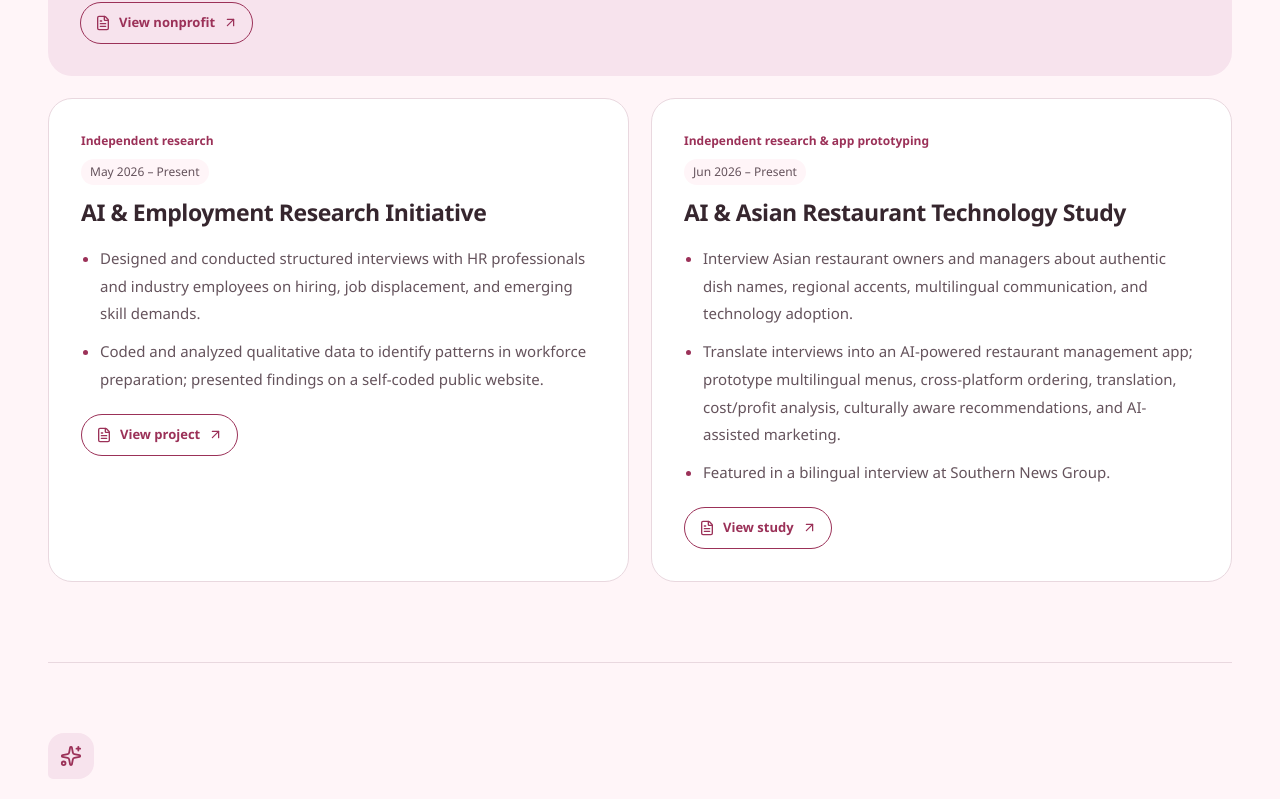
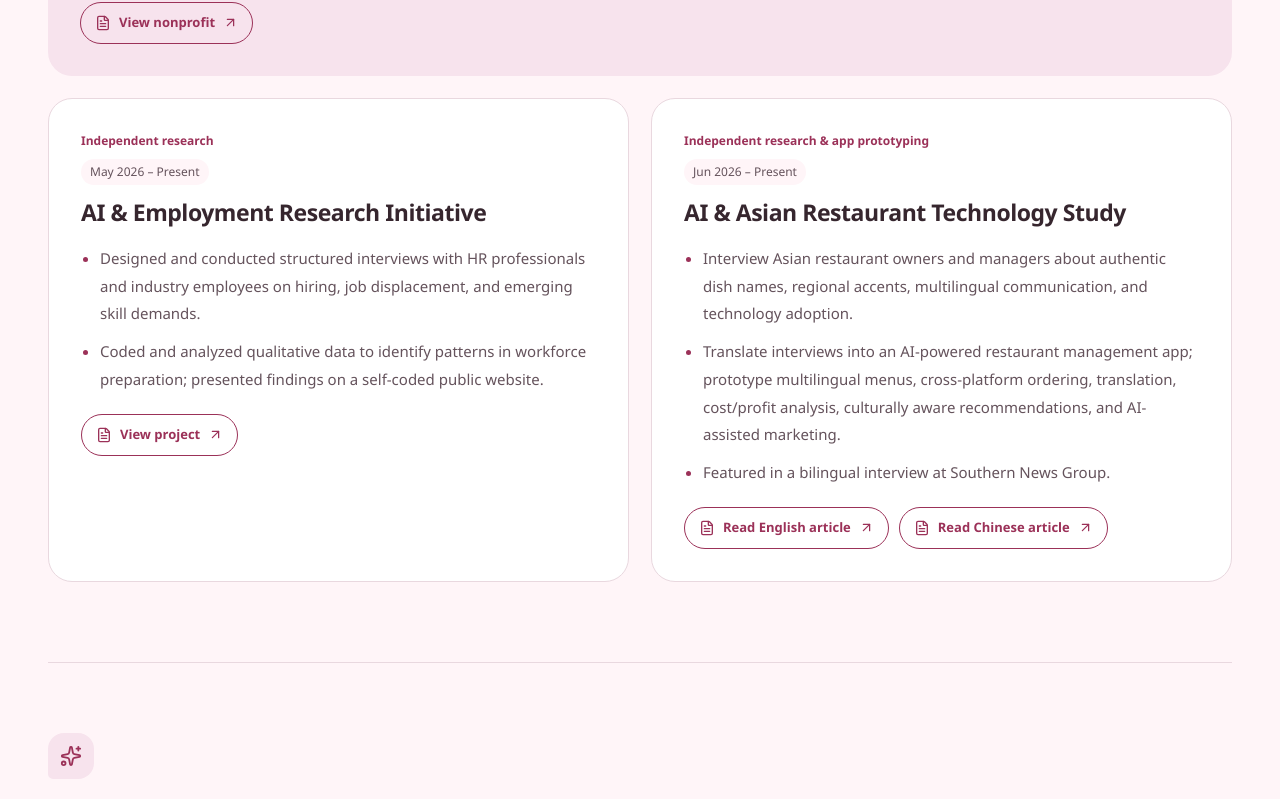
Before and after one commit to Shinoaluv/catherine-portfolio, a React (Vite) app in the folder my-website/: page / in a window 1280 px wide. Shown: the part 3476-4275 px from the top of the page. Built offline with nearby package versions, Linux system fonts and the light colour scheme.

Commit message:
Add nonprofit and news article links

```diff
--- a/my-website/src/evidenceLinks.js
+++ b/my-website/src/evidenceLinks.js
@@ -28,7 +28,7 @@ export const evidenceLinks = {
   "Sound of the Future": [
     {
       "label": "View nonprofit",
-      "url": ""
+      "url": "https://soundofthefuture.netlify.app/"
     }
   ],
   "AI & Employment Research Initiative": [
@@ -39,8 +39,12 @@ export const evidenceLinks = {
   ],
   "AI & Asian Restaurant Technology Study": [
     {
-      "label": "View study",
-      "url": ""
+      "label": "Read English article",
+      "url": "/evidence/southern-news-group-english.pdf"
+    },
+    {
+      "label": "Read Chinese article",
+      "url": "/evidence/southern-news-group-chinese.pdf"
     }
   ],
   "VEX Robotics": [
```
Also changed, not shown: 2 other files (tests, documents, lock files or other folders).
